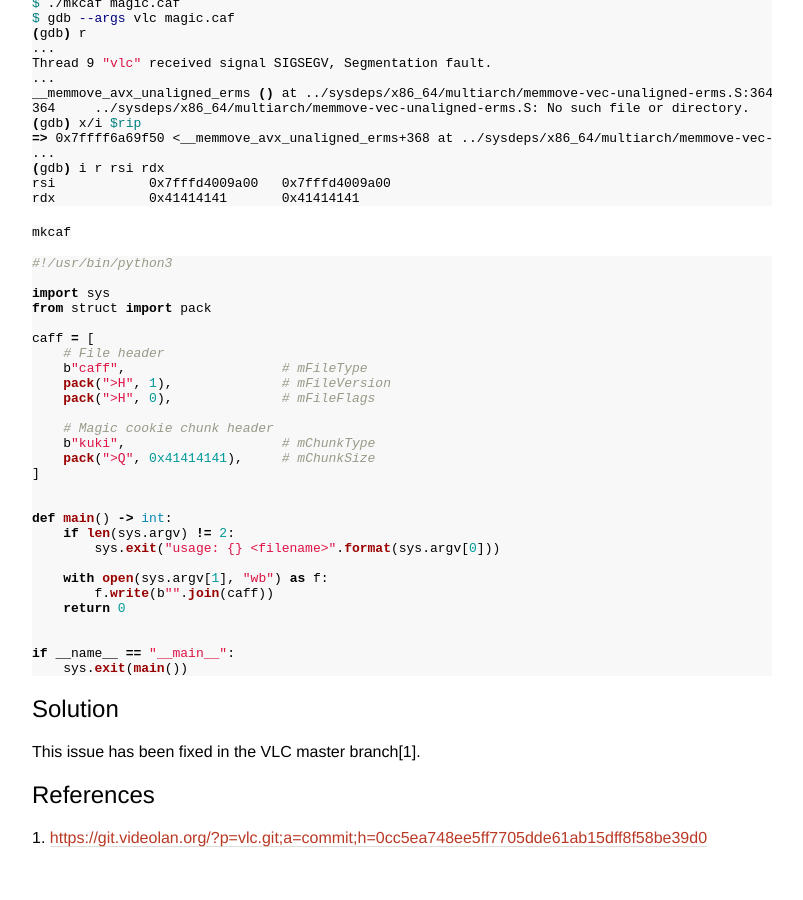
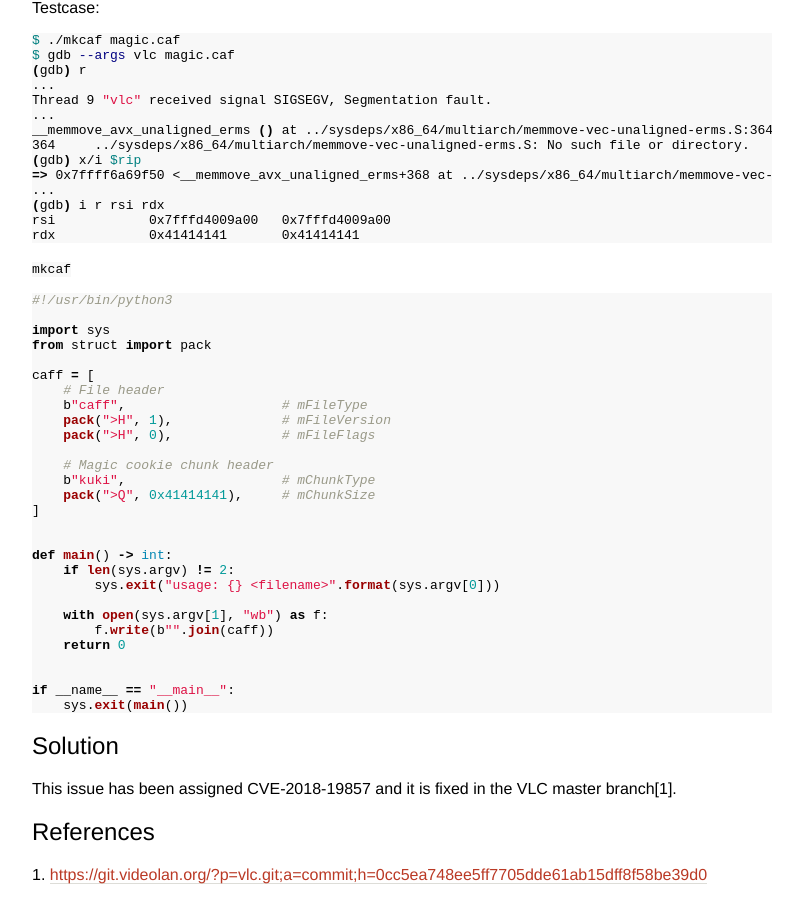
Before and after one commit to dyntopia/dyntopia.github.io, a Jekyll site: the page built from _advisories/013-vlc.md, in a window 1280 px wide and 900 px high, scrolled down 1189 px. Shown: the whole window, without its empty margins (238-1041 px from the left). Built offline with Jekyll 4.4.1, drawn with Linux system fonts in a browser that asks for light colours; nearby versions of some CDN libraries; before the commit the page ends 2052 px from its top, so only the background shows below that; some of the changed text lies outside the part shown.

Commit message:
advisories: 013-vlc was assigned CVE-2018-19857

```diff
--- a/_advisories/013-vlc.md
+++ b/_advisories/013-vlc.md
@@ -1,7 +1,7 @@
 ---
 date: 2018-12-03
 ---
-# vlc: uninitialized memory read in caf demuxer
+# CVE-2018-19857: vlc: uninitialized memory read in caf demuxer
 
 The CAF demuxer in VLC 3.0.4 and the master branch before commit
 0cc5ea748ee5ff7705dde61ab15dff8f58be39d0 may read memory from an
@@ -119,7 +119,8 @@ if __name__ == "__main__":
 
 ## Solution
 
-This issue has been fixed in the VLC master branch[1].
+This issue has been assigned CVE-2018-19857 and it is fixed in the VLC
+master branch[1].
 
 
 ## References
```
